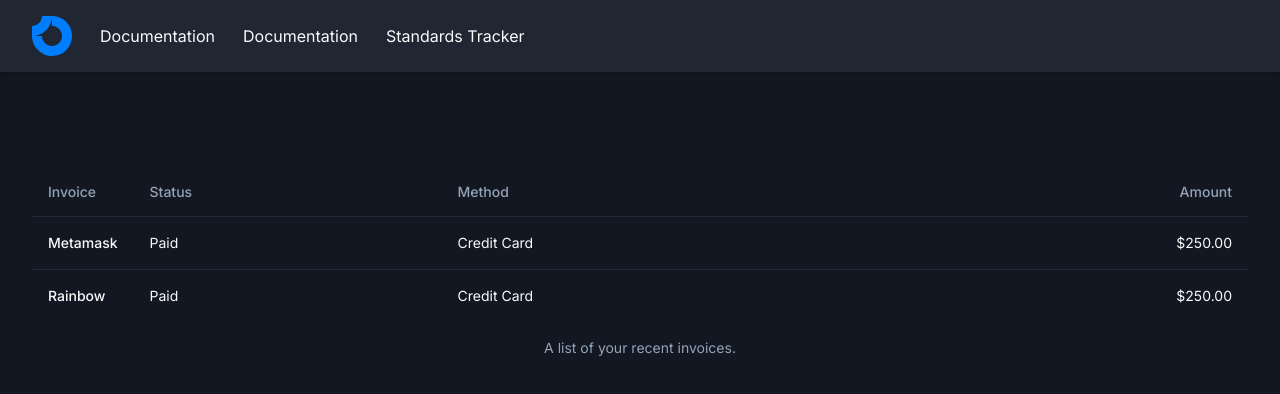
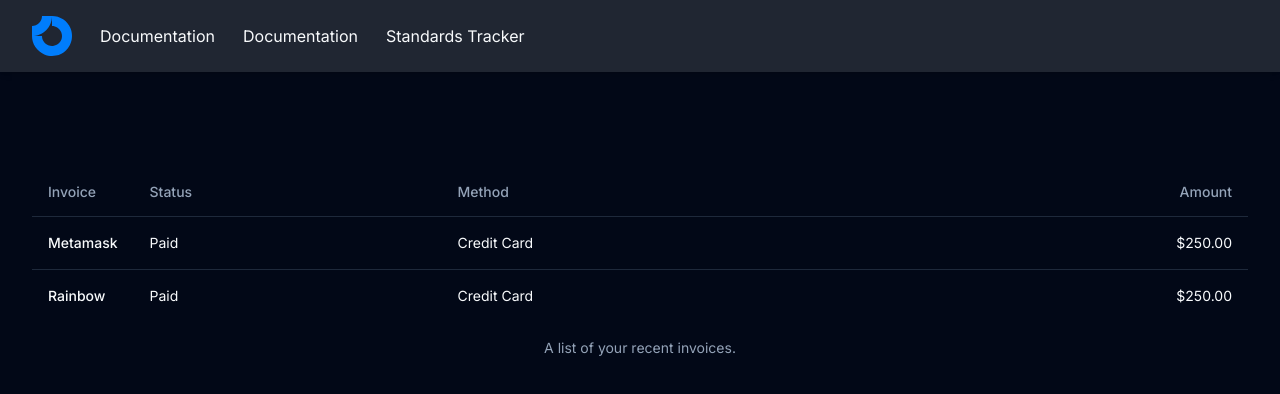
Before and after one commit to vasa-develop/wallet-ecosystem, a Next.js app: page / in a window 1280 px wide. Shown: the top 394 px of the page. Built offline with nearby package versions, Linux system fonts and the light colour scheme.

Commit message:
style reset

```diff
--- a/src/app/globals.css
+++ b/src/app/globals.css
@@ -5,13 +5,13 @@
 @layer base {
   :root {
     --background: 0 0% 100%;
-    --foreground: 221, 31%, 10%;
+    --foreground: 222.2 84% 4.9%;
 
     --card: 0 0% 100%;
-    --card-foreground: 221, 31%, 10%;
+    --card-foreground: 222.2 84% 4.9%;
 
     --popover: 0 0% 100%;
-    --popover-foreground: 221, 31%, 10%;
+    --popover-foreground: 222.2 84% 4.9%;
 
     --primary: 222.2 47.4% 11.2%;
     --primary-foreground: 210 40% 98%;
@@ -30,19 +30,19 @@
 
     --border: 214.3 31.8% 91.4%;
     --input: 214.3 31.8% 91.4%;
-    --ring: 221, 31%, 10%;
+    --ring: 222.2 84% 4.9%;
 
     --radius: 0.5rem;
   }
 
   .dark {
-    --background: 221, 31%, 10%;
+    --background: 222.2 84% 4.9%;
     --foreground: 210 40% 98%;
 
-    --card: 220, 22%, 16%;
+    --card: 222.2 84% 4.9%;
     --card-foreground: 210 40% 98%;
 
-    --popover: 221, 31%, 10%;
+    --popover: 222.2 84% 4.9%;
     --popover-foreground: 210 40% 98%;
 
     --primary: 210 40% 98%;
@@ -74,7 +74,3 @@
     @apply bg-background text-foreground;
   }
 }
-
-a {
-  @apply hover:underline;
-}
```
